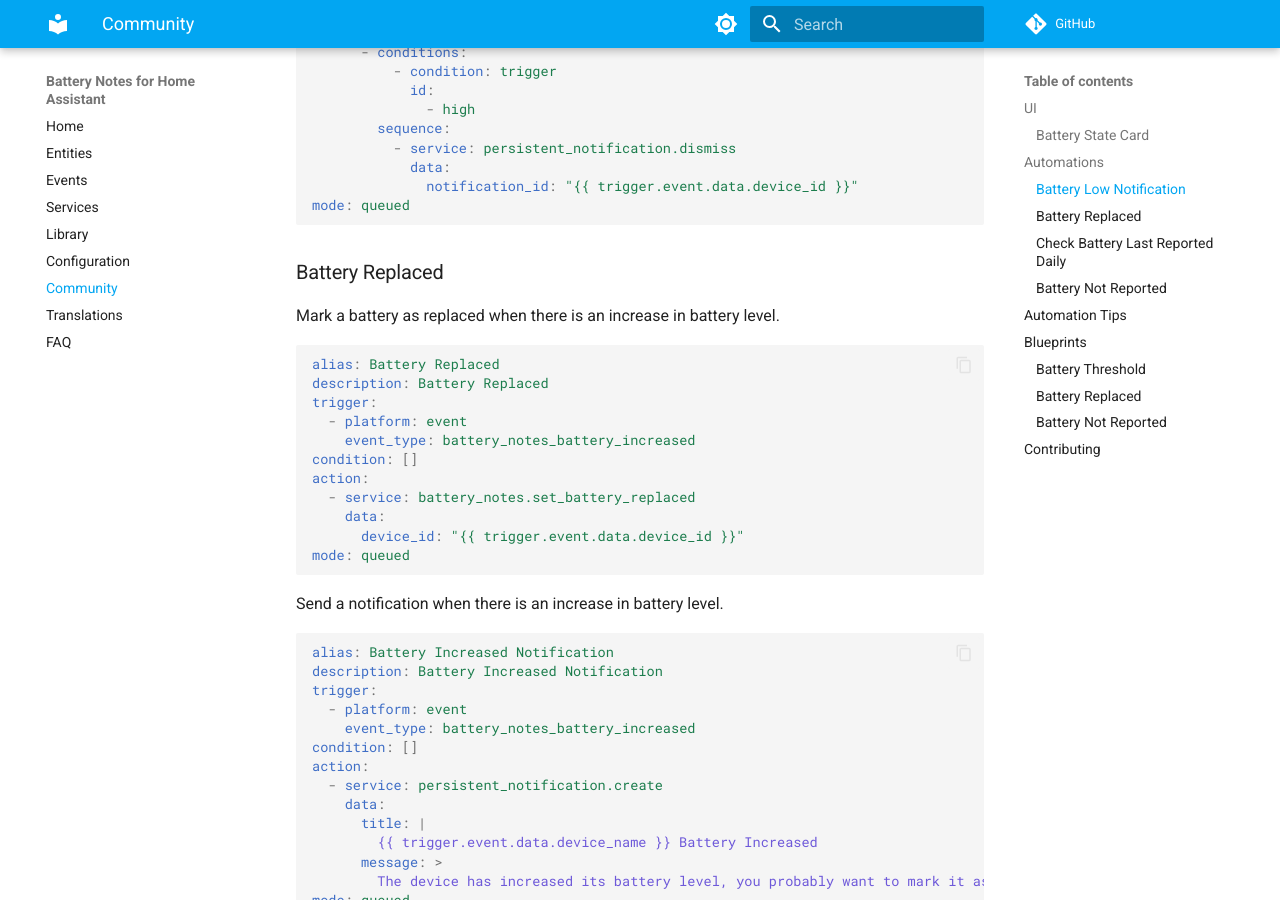
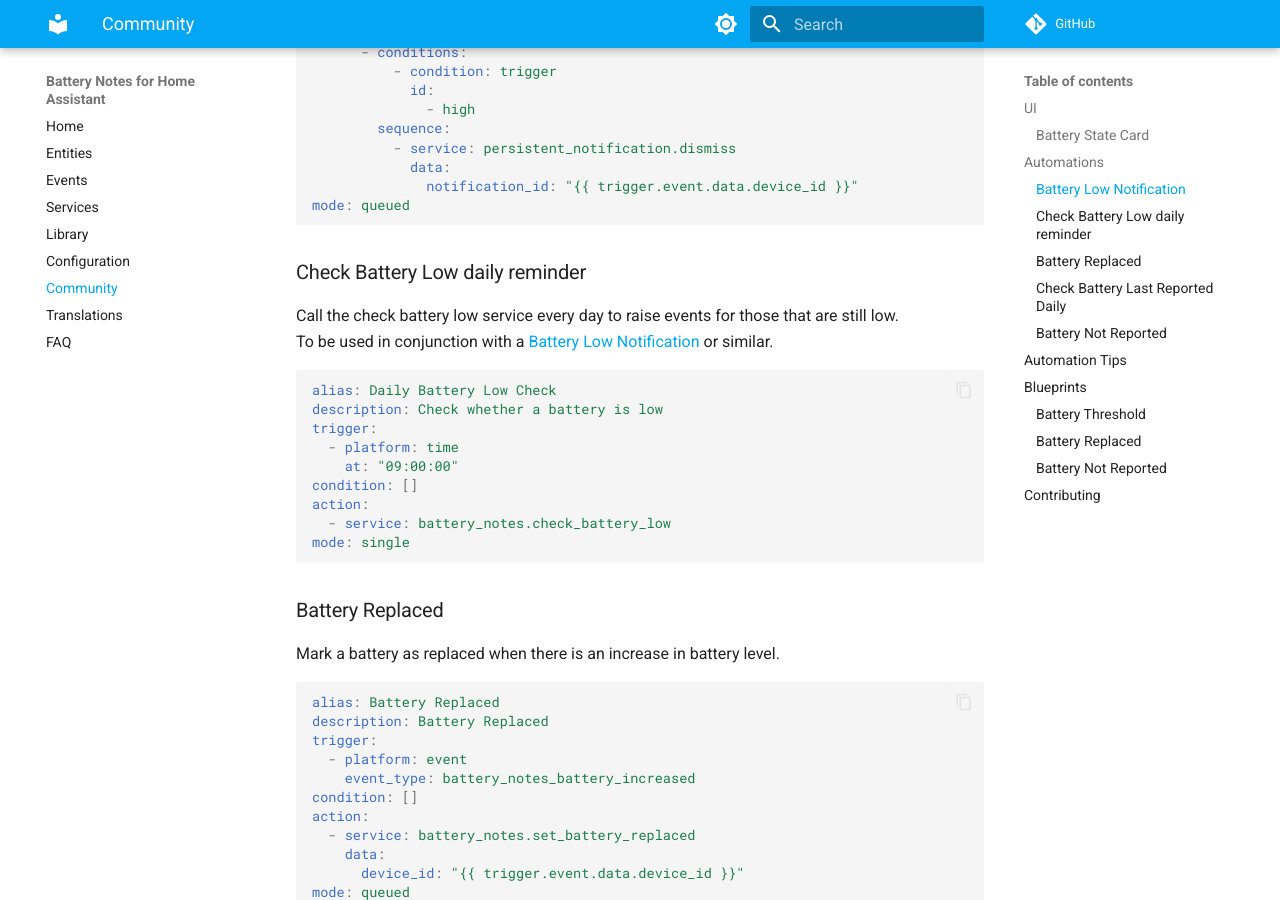
Before and after one commit to andrew-codechimp/HA-Battery-Notes, an MkDocs documentation site: the page built from docs/community.md, in a window 1280 px wide and 900 px high, scrolled down 1405 px. Built offline with MkDocs 1.6.1 and Material for MkDocs 9.7.7, drawn with Linux system fonts in a browser that asks for light colours; comment, search, counter and statistics services are not loaded.

Commit message:
Community example

````diff
--- a/docs/community.md
+++ b/docs/community.md
@@ -70,6 +70,22 @@
             data:
               notification_id: "{{ trigger.event.data.device_id }}"
 mode: queued
+```
+
+### Check Battery Low daily reminder
+Call the check battery low service every day to raise events for those that are still low.
+To be used in conjunction with a [Battery Low Notification](community.md/#battery-low-notification) or similar.
+
+```yaml
+alias: Daily Battery Low Check
+description: Check whether a battery is low
+trigger:
+  - platform: time
+    at: "09:00:00"
+condition: []
+action:
+  - service: battery_notes.check_battery_low
+mode: single
 ```
 
 ### Battery Replaced
````
